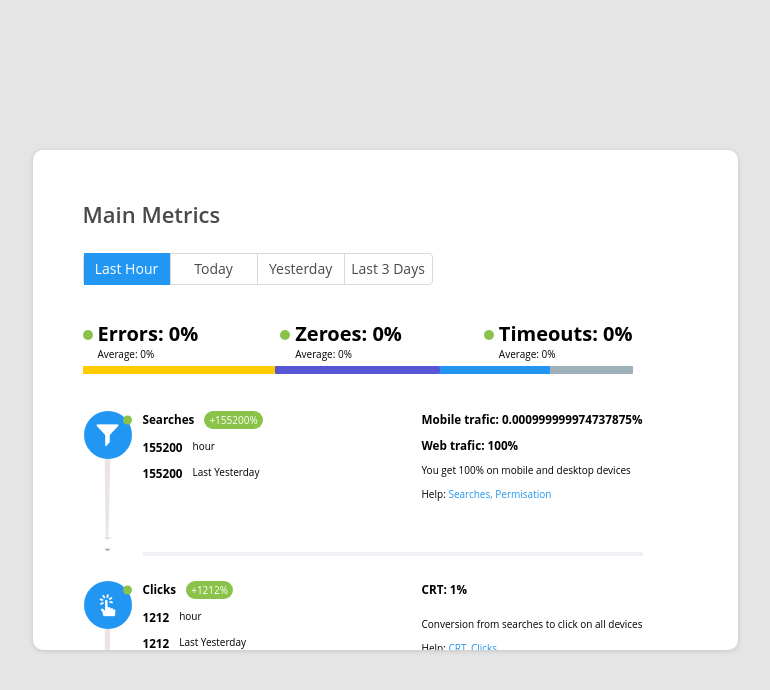
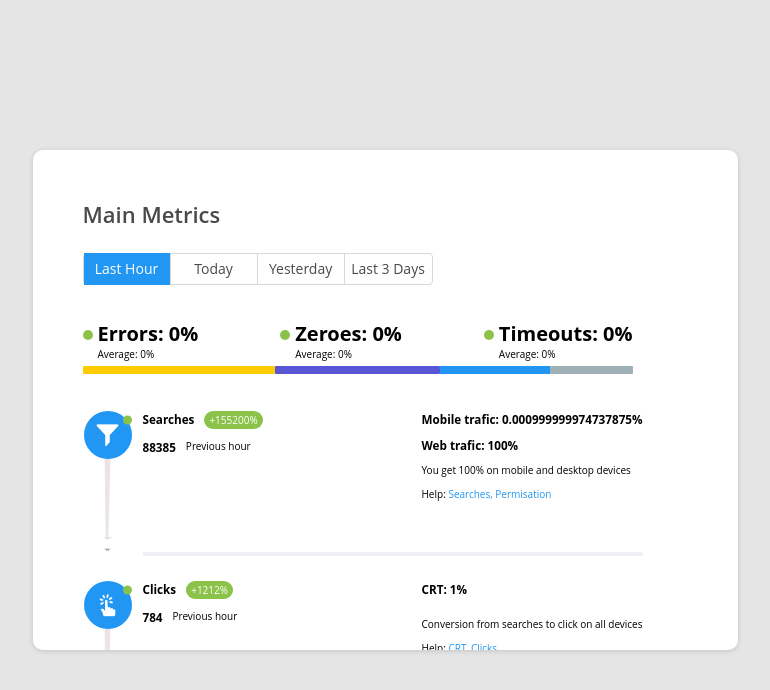
Before and after one commit to Onosgb/onoriode-godbless-cryto-test, a React (Create React App) app: page / in a window 1280 px wide. Shown: the top 690 px of the page, without its empty margins (255-1025 px from the left). Built offline with nearby package versions, Linux system fonts and the light colour scheme.

Commit message:
data rearrangement on trafic Component

```diff
--- a/src/components/ProgressInfo.tsx
+++ b/src/components/ProgressInfo.tsx
@@ -20,7 +20,7 @@ const ProgressInfo: React.FC<{ durations: Count[] }> = ({ durations }) => {
     <>
       {durations ? (
         durations.map((duration: any, idx: number) => (
-          <div className="contents__progress-info__data">
+          <div className="contents__progress-info__data" key={idx}>
             <div className={`small-sqr ${isIndex(idx)}`}></div>
             {duration.code && duration.count ? (
               <p className="sub-title">
--- a/src/components/Trafic.tsx
+++ b/src/components/Trafic.tsx
@@ -1,10 +1,13 @@
 import * as Icon from "react-bootstrap-icons";
 import { bgColor, color, round } from "../utils/utils";
 export interface TraficData {
+  trafic: number;
+  current: number;
+  previous: number;
+  last: number;
+  current_last: number;
   type: string;
   title: string;
-  yesterday: number;
-  lastYesterday: number;
   counts: number;
   dtTrafic1: string;
   dtTrafic2?: string;
@@ -32,23 +35,44 @@ export const Trafic: React.FC<{
         <div className="trafic__right__details">
           <div className="trafic__right__details__info">
             <h3 className={`${color(trafic.counts)}`}>{trafic.title}</h3>
-            {trafic.counts > 0 || trafic.counts < 0 ? (
+
             <div className={`info-container__card ${bgColor(trafic.counts)}`}>
               {trafic.counts > 0 ? "+" : ""}
               {round(trafic.counts)}%
             </div>
-            ) : (
-              ""
+          </div>
+
+          {trafic.trafic && (
+            <div className="trafic__right__details__info">
+              <h3>{trafic.trafic}</h3>
+              <p> {trafic.type}</p>
+            </div>
           )}
+          {trafic.current && (
+            <div className="trafic__right__details__info">
+              <h3>{trafic.current}</h3>
+              <p> Current {trafic.type}</p>
             </div>
+          )}
+          {trafic.previous && (
             <div className="trafic__right__details__info">
-            <h3>{trafic.yesterday}</h3>
-            <p>{trafic.type}</p>
+              <h3>{trafic.previous}</h3>
+              <p> Previous {trafic.type}</p>
             </div>
+          )}
+          {trafic.last && (
             <div className="trafic__right__details__info">
-            <h3>{trafic.lastYesterday}</h3>
-            <p> Last Yesterday</p>
+              <h3>{trafic.last}</h3>
+              <p> Last {trafic.type}</p>
             </div>
+          )}
+
+          {trafic.last && (
+            <div className="trafic__right__details__info">
+              <h3>{trafic.current_last}</h3>
+              <p> Current Last {trafic.type}</p>
+            </div>
+          )}
         </div>
         <div className="trafic__right__details">
           <div className="trafic__right__details__data">
--- a/src/pages/Dashboard.tsx
+++ b/src/pages/Dashboard.tsx
@@ -149,21 +149,12 @@ const Dashboard = () => {
           trafic={{
             title: "Searches",
             type: selectedFilter,
-            yesterday: addtion(
-              filteredData.searches_current,
-              filteredData.searches,
-              filteredData.searches_previous_last,
-              filteredData.searches_current_last,
-              filteredData.searches_last
-            ),
+            trafic: filteredData.searches,
+            current: filteredData.searches_current,
+            previous: filteredData.searches_previous_last,
+            current_last: filteredData.searches_current_last,
+            last: filteredData.searches_last,
 
-            lastYesterday: addtion(
-              filteredData.searches_current,
-              filteredData.searches,
-              filteredData.searches_previous_last,
-              filteredData.searches_current_last,
-              filteredData.searches_last
-            ),
             counts: addtion(
               filteredData.searches_current,
               filteredData.searches,
@@ -203,21 +194,11 @@ const Dashboard = () => {
           trafic={{
             title: "Clicks",
             type: selectedFilter,
-
-            yesterday: addtion(
-              filteredData.clicks_current,
-              filteredData.clicks,
-              filteredData.clicks_previous_last,
-              filteredData.clicks_current_last,
-              filteredData.clicks_last
-            ),
-            lastYesterday: addtion(
-              filteredData.clicks_current,
-              filteredData.clicks,
-              filteredData.clicks_previous_last,
-              filteredData.clicks_current_last,
-              filteredData.clicks_last
-            ),
+            trafic: filteredData.clicks,
+            current: filteredData.clicks_current,
+            previous: filteredData.clicks_previous_last,
+            current_last: filteredData.clicks_current_last,
+            last: filteredData.clicks_last,
             counts: addtion(
               filteredData.clicks_current,
               filteredData.clicks,
@@ -255,60 +236,23 @@ const Dashboard = () => {
           trafic={{
             title: "Bookings",
             type: selectedFilter,
-            yesterday: addtion(
-              filteredData.bookings_current,
-              filteredData.bookings,
-              filteredData.bookings_previous_last,
-              filteredData.bookings_current_last,
-              filteredData.bookings_last
-            ),
-            lastYesterday: addtion(
-              filteredData.bookings_current,
-              filteredData.bookings,
-              filteredData.bookings_previous_last,
-              filteredData.bookings_current_last,
-              filteredData.bookings_last
-            ),
-            counts: addtion(
-              filteredData.bookings_current,
-              filteredData.bookings,
-              filteredData.bookings_previous_last,
-              filteredData.bookings_current_last,
-              filteredData.bookings_last
-            ),
-            dtTrafic1: `STR: ${round(
-              addtion(
-                filteredData.ctr_current,
-                filteredData.ctr,
-                filteredData.ctr_previous_last,
-                filteredData.ctr_current_last,
-                filteredData.ctr_last
-              )
-            )}%`,
-            dtTrafic2: `CTR: ${round(
-              addtion(
-                filteredData.ctr_current,
-                filteredData.ctr,
-                filteredData.ctr_previous_last,
-                filteredData.ctr_current_last,
-                filteredData.ctr_last
-              )
-            )}%`,
+
+            trafic: filteredData.bookings,
+            current: filteredData.bookings_current,
+            previous: filteredData.bookings_previous_last,
+            current_last: filteredData.bookings_current_last,
+            last: filteredData.bookings_last,
+
+            counts: addtion(filteredData.bookings),
+            dtTrafic1: `STR: ${round(addtion(filteredData.ctr))}%`,
+            dtTrafic2: `CTR: ${round(addtion(filteredData.ctr))}%`,
             conversation: "Conversion from click to bookings on all devices",
             help: "Str, Booking, Avg, Check",
           }}
         >
           <Icon.CircleFill
             className={`circleFill ${
-              addtion(
-                filteredData.bookings_current,
-                filteredData.bookings,
-                filteredData.bookings_previous_last,
-                filteredData.bookings_current_last,
-                filteredData.bookings_last
-              ) > 0
-                ? "green"
-                : "red"
+              addtion(filteredData.bookings) > 0 ? "green" : "red"
             }`}
           />
           <i className="icofont-cart-alt icon"></i>
--- a/src/utils/utils.ts
+++ b/src/utils/utils.ts
@@ -3,7 +3,7 @@ export const round = (count: number) => {
 };
 
 export const bgColor = (count: number) => {
-  return count < 0 ? "bg-danger" : count > 0 ? "bg-success" : "";
+  return count < 0 ? "bg-danger" : count > 0 ? "bg-success" : "bg-primary";
 };
 
 export const color = (count: number) => {
```
Lines whose indentation alone changed are shown as unchanged.
